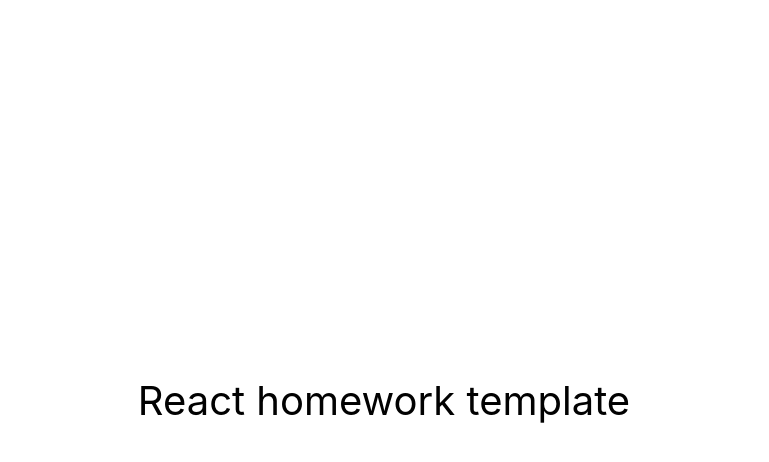
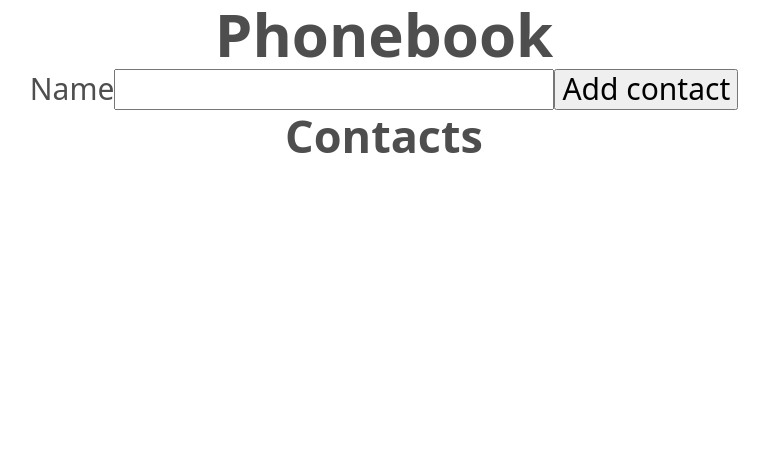
Before and after one commit to Petro-Psekho/goit-react-hw-04-phonebook, a React (Create React App) app: page / in a window 1280 px wide. Shown: the top 462 px of the page, without its empty margins (256-1025 px from the left). Built offline with nearby package versions, Linux system fonts and the light colour scheme.

Commit message:
adds start files

```diff
--- a/src/components/App.jsx
+++ b/src/components/App.jsx
@@ -1,16 +1,23 @@
-export const App = () => {
-  return (
-    <div
-      style={{
-        height: '100vh',
-        display: 'flex',
-        justifyContent: 'center',
-        alignItems: 'center',
-        fontSize: 40,
-        color: '#010101'
-      }}
-    >
-      React homework template
-    </div>
-  );
-};
+import React, { Component } from 'react';
+
+import { Container } from 'components/App.styled';
+import { ContactForm } from 'components/ContactForm/ContactForm';
+
+class App extends Component {
+  state = {
+    contacts: [],
+    name: '',
+  };
+
+  render() {
+    return (
+      <Container>
+        <h1>Phonebook</h1>
+        <ContactForm />
+        <h2>Contacts</h2>
+      </Container>
+    );
+  }
+}
+
+export default App;
--- /dev/null
+++ b/src/components/App.styled.jsx
@@ -0,0 +1,10 @@
+import styled from '@emotion/styled';
+
+export const Container = styled.div`
+  display: flex;
+  flex-direction: column;
+  justify-content: center;
+  align-items: center;
+  font-size: 30px;
+  color: #4e4e4e;
+`;
--- /dev/null
+++ b/src/components/ContactForm/ContactForm.jsx
@@ -0,0 +1,45 @@
+import { Formik, Form, Field, ErrorMessage } from 'formik';
+import * as yup from 'yup';
+
+const pattern = "^[a-zA-Zа-яА-Я]+(([' -][a-zA-Zа-яА-Я ])?[a-zA-Zа-яА-Я]*)*$";
+const title =
+  "Name may contain only letters, apostrophe, dash and spaces. For example Adrian, Jacob Mercer, Charles de Batz de Castelmore d'Artagnan";
+
+const initialValues = {
+  name: '',
+};
+
+const schema = yup
+  .object()
+  .shape({ name: yup.string().required().notOneOf(['1']) });
+
+export const ContactForm = () => {
+  const handleSubmit = (values, { resetForm }) => {
+    console.log(values);
+
+    resetForm();
+  };
+
+  return (
+    <Formik
+      initialValues={initialValues}
+      validationSchema={schema}
+      onSubmit={handleSubmit}
+    >
+      <Form>
+        <label htmlFor="name">
+          Name
+          <Field
+            type="text"
+            name="name"
+            // pattern={pattern}
+            // title={title}
+            // required
+          />
+        </label>
+        <button type="submit">Add contact</button>
+        <ErrorMessage component="div" name="name" />
+      </Form>
+    </Formik>
+  );
+};
--- a/src/index.css
+++ b/src/index.css
@@ -1,6 +1,6 @@
-@import-normalize; /* bring in normalize.css styles */
+@import 'modern-normalize';
 
-body {
+*/ body {
   margin: 0;
   font-family: -apple-system, BlinkMacSystemFont, 'Segoe UI', 'Roboto', 'Oxygen',
     'Ubuntu', 'Cantarell', 'Fira Sans', 'Droid Sans', 'Helvetica Neue',
@@ -13,3 +13,24 @@ code {
   font-family: source-code-pro, Menlo, Monaco, Consolas, 'Courier New',
     monospace;
 }
+
+h1,
+h2,
+h3,
+h4,
+h5,
+h6,
+p {
+  margin: 0;
+}
+ul,
+ol {
+  margin: 0;
+  padding: 0;
+  list-style-type: none;
+}
+img {
+  display: block;
+  max-width: 100%;
+  height: auto;
+}
--- a/src/index.js
+++ b/src/index.js
@@ -1,6 +1,6 @@
 import React from 'react';
 import ReactDOM from 'react-dom/client';
-import { App } from 'components/App';
+import App from 'components/App';
 import './index.css';
 
 ReactDOM.createRoot(document.getElementById('root')).render(
```
Also changed, not shown: package.json (+8 -2 lines), src/components/ContactForm/ContactForm.styled.jsx (added), src/components/ContactList/ContactList.jsx (added), src/components/ContactList/ContactList.styled.jsx (added), src/components/Filter/Filter.jsx (added), src/components/Filter/Filter.styled.jsx (added), 1 other file (tests, documents, lock files or other folders).
